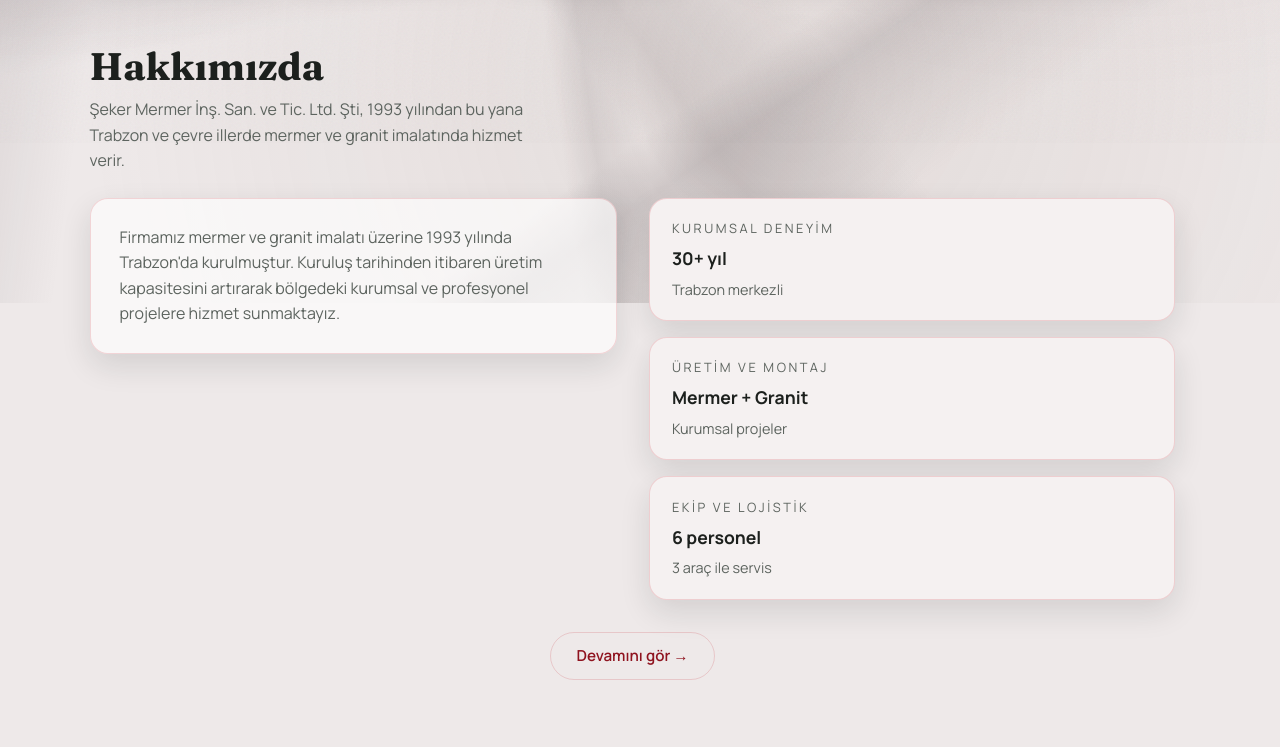
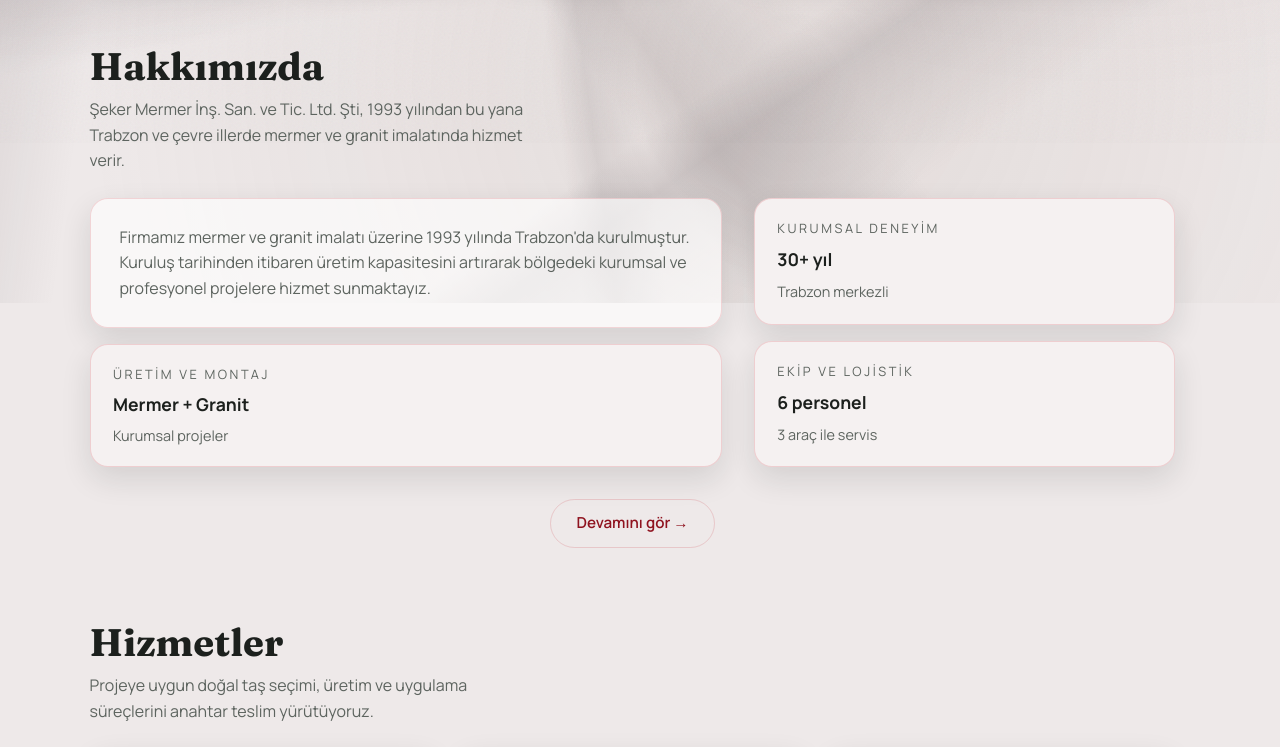
Before and after one commit to ahmetesreff/seker-site, a Nuxt app: page / in a window 1280 px wide. Shown: the part 657-1404 px from the top of the page. Built offline with nearby package versions, Linux system fonts and the light colour scheme; no server answers.

Commit message:
update: hakkımızda bölümü yeniden düzenle
Üretim ve montaj kartını sol tarafa taşı, sağda 2 kart kalsın.

```diff
--- a/assets/main.css
+++ b/assets/main.css
@@ -512,14 +512,10 @@
   align-items: stretch;
 }
 
-.about-section.is-compact .about-grid {
-  align-items: start;
-}
-
-@media (min-width: 901px) {
-  .about-section.is-compact .about-grid {
-    grid-template-columns: repeat(2, minmax(0, 1fr));
-  }
+.about-left {
+  display: flex;
+  flex-direction: column;
+  gap: 1rem;
 }
 
 .about-text {
@@ -528,11 +524,6 @@
   border-radius: var(--radius-md);
   padding: 1.6rem 1.8rem;
   box-shadow: var(--shadow-soft);
-  height: 100%;
-}
-
-.about-section.is-compact .about-text {
-  height: auto;
 }
 
 .about-text p {
@@ -552,8 +543,7 @@
 .about-panel {
   display: grid;
   gap: 1rem;
-  height: 100%;
-  grid-template-rows: repeat(3, 1fr);
+  grid-template-rows: repeat(2, 1fr);
 }
 
 .about-card {
--- a/components/AboutSection.vue
+++ b/components/AboutSection.vue
@@ -21,6 +21,7 @@
     </div>
 
     <div class="about-grid">
+      <div class="about-left">
         <div class="about-text">
           <p>
             Firmamız mermer ve granit imalatı üzerine 1993 yılında
@@ -39,16 +40,17 @@
             </p>
           </template>
         </div>
+        <div class="about-card">
+          <span class="card-title">Üretim ve montaj</span>
+          <span class="card-value">Mermer + Granit</span>
+          <span class="card-meta">Kurumsal projeler</span>
+        </div>
+      </div>
       <div class="about-panel">
         <div class="about-card">
           <span class="card-title">Kurumsal deneyim</span>
           <span class="card-value">30+ yıl</span>
           <span class="card-meta">Trabzon merkezli</span>
-        </div>
-        <div class="about-card">
-          <span class="card-title">Üretim ve montaj</span>
-          <span class="card-value">Mermer + Granit</span>
-          <span class="card-meta">Kurumsal projeler</span>
         </div>
         <div class="about-card">
           <span class="card-title">Ekip ve lojistik</span>
```
Lines whose indentation alone changed are shown as unchanged.
